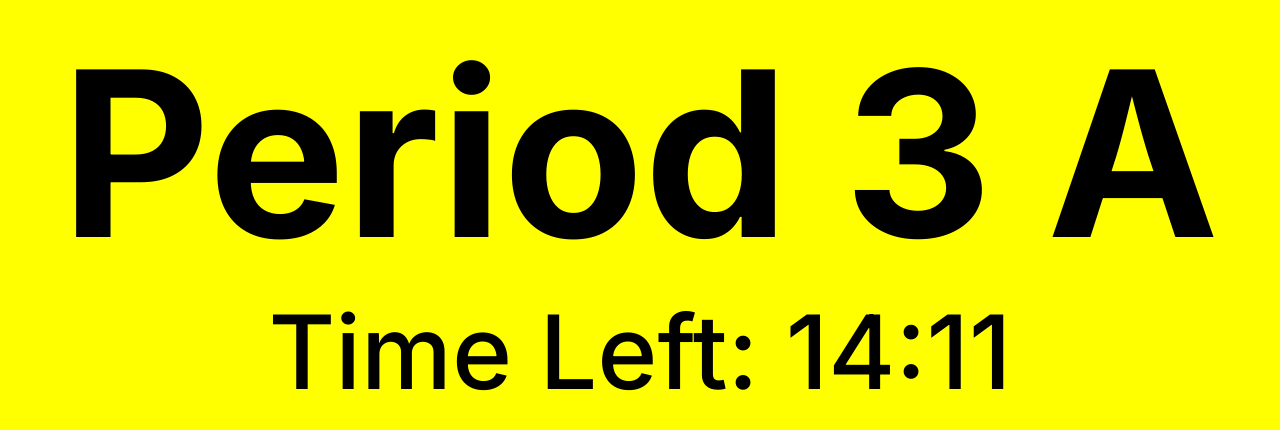
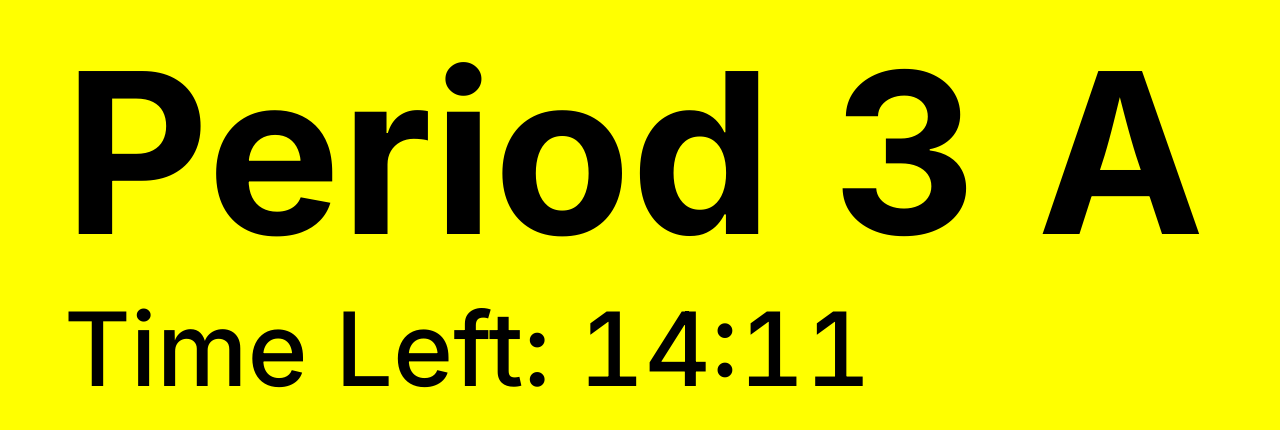
Before and after one commit to peterkvamme/comoschedule, a plain HTML site: page index.html in a window 1280 px wide. Shown: the part 182-612 px from the top of the page. Drawn offline with Linux system fonts and the light colour scheme.

Commit message:
Update index.html

```diff
--- a/index.html
+++ b/index.html
@@ -16,17 +16,21 @@
             flex-direction: column;
             align-items: center;
             justify-content: center;
-            text-align: center;
+            /* Tabular nums ensures numbers don't shift width as they change */
+            font-variant-numeric: tabular-nums;
             transition: background-color 0.5s, color 0.5s;
             overflow: hidden;
         }
 
         #period-display {
-            width: 95vw; /* Leave a tiny bit of breathing room on the edges */
+            width: 90vw;
             display: flex;
             flex-direction: column;
-            align-items: center;
+            /* Changed to flex-start to left-justify the lines relative to each other */
+            align-items: flex-start;
             justify-content: center;
+            /* This centers the whole left-aligned block in the middle of the screen */
+            margin: 0 auto;
         }
 
         .main-text, .sub-text {
@@ -34,7 +38,7 @@
             line-height: 1.1;
             white-space: nowrap;
             display: inline-block;
-            width: auto;
+            text-align: left; /* Left justify the text itself */
         }
 
         .main-text {
@@ -70,15 +74,11 @@
             { name: "Period 4", start: "13:45", end: "15:00" }
         ];
 
-        // This function forces the text to be as large as possible without overflowing
         function fitText(element, maxFontSizeVW) {
             if (!element || element.innerText === "") return;
-
-            let fontSize = maxFontSizeVW; // Start with the preferred max size
+            let fontSize = maxFontSizeVW;
             element.style.fontSize = fontSize + "vw";
-
-            // If the text is wider than the container, shrink it until it fits
-            const maxWidth = window.innerWidth * 0.95;
+            const maxWidth = window.innerWidth * 0.90;
             while (element.offsetWidth > maxWidth && fontSize > 1) {
                 fontSize -= 0.5;
                 element.style.fontSize = fontSize + "vw";
@@ -138,7 +138,6 @@
             if (currentPeriod) {
                 let pName = currentPeriod.name;
                 let tLabel = "Time Left:";
-
                 if (dayType === "B" && pName === "Seminar") pName = "Club period";
                 if (pName.includes("Period")) pName += ` ${dayType}`;
 
@@ -172,7 +171,7 @@
                     const formattedTime = `${String(Math.floor(diff/60)).padStart(2, '0')}:${String(diff%60).padStart(2, '0')}`;
                     mainTextEl.innerText = `${dayType} Day`;
                     subTextEl.innerText = `School starts in: ${formattedTime}`;
-                    fitText(mainTextEl, 35); // Max size allowed, will shrink if it hits edges
+                    fitText(mainTextEl, 35);
                     fitText(subTextEl, 10);
                 } else if (currentTime >= schoolEnd) {
                     mainTextEl.innerText = "School out for the day";
```
